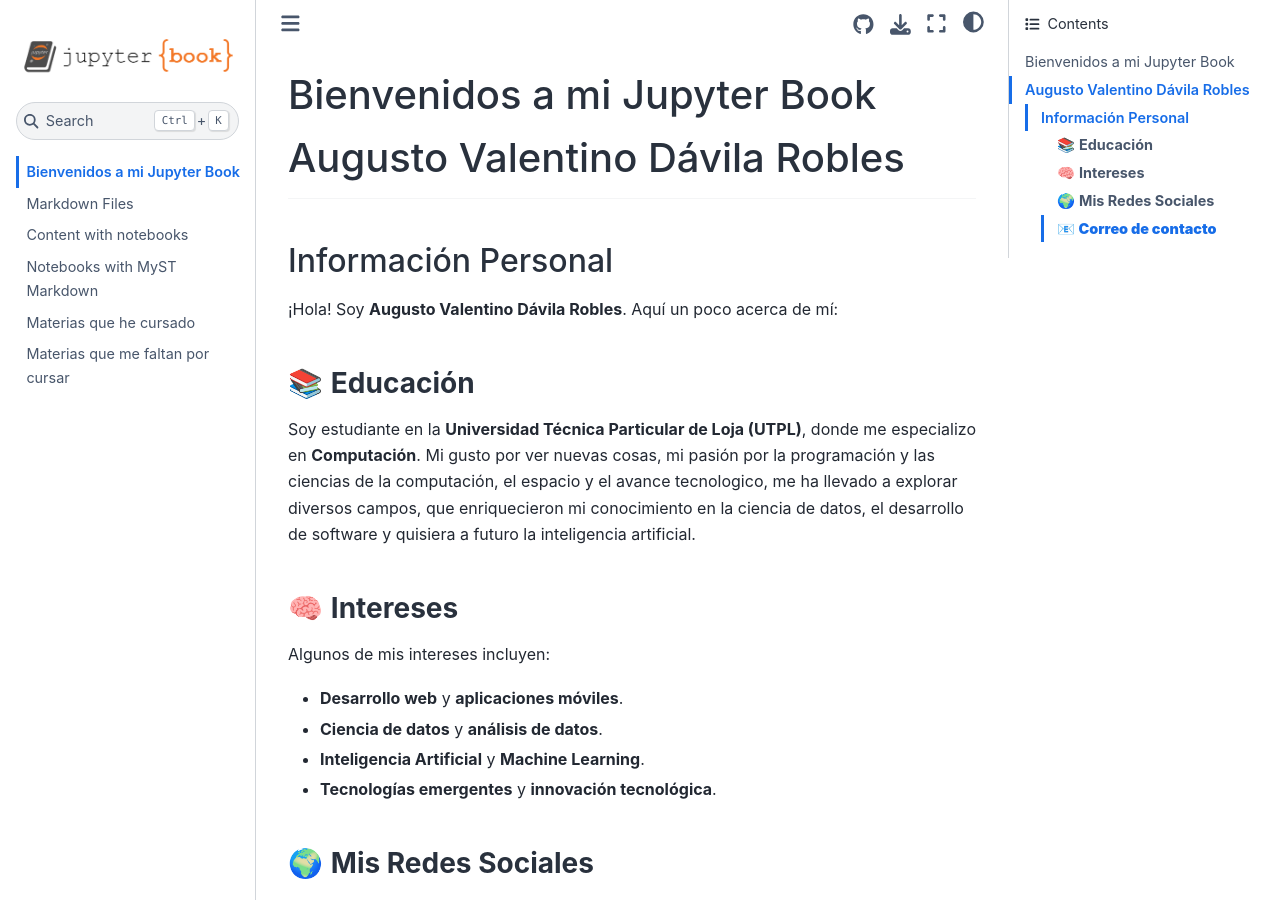
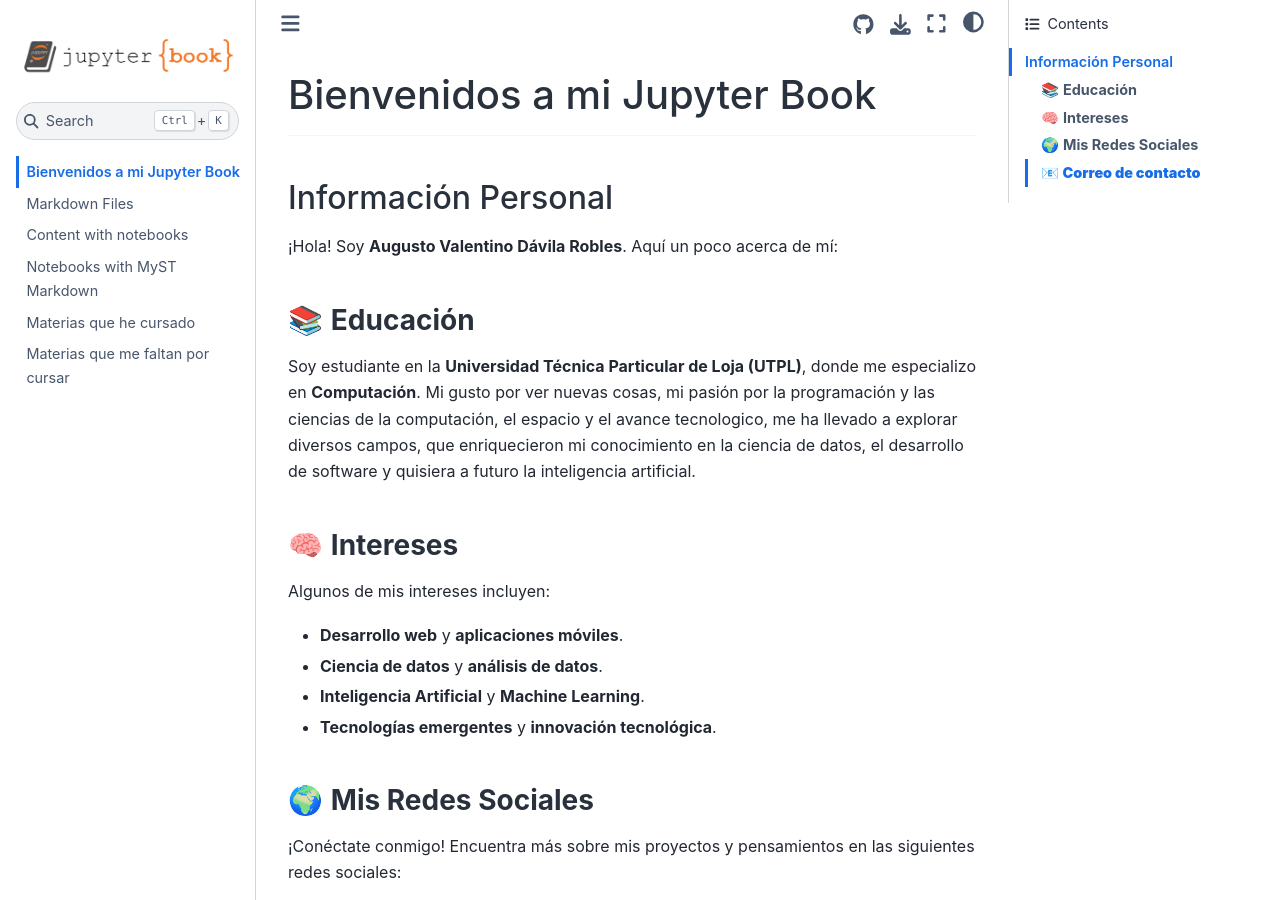
Before and after one commit to augusto20052008/lectura01, a Jupyter Book: the page built from intro.md, in a window 1280 px wide and 900 px high. Built offline with Jupyter Book 1.0.4 settings and Sphinx 7.4.7 and the Sphinx Book theme 1.1.4, drawn with Linux system fonts in a browser that asks for light colours.

Commit message:
Correcciones

```diff
--- a/intro.md
+++ b/intro.md
@@ -1,6 +1,4 @@
 # Bienvenidos a mi Jupyter Book
-
-# Augusto Valentino Dávila Robles
 
 ---
 
```
Also changed, not shown: materias_cursadas.txt (deleted), materias_faltantes.txt (deleted).
